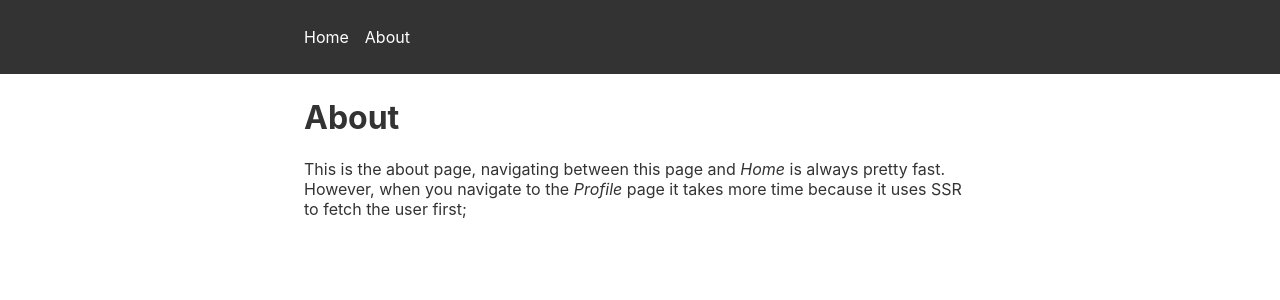
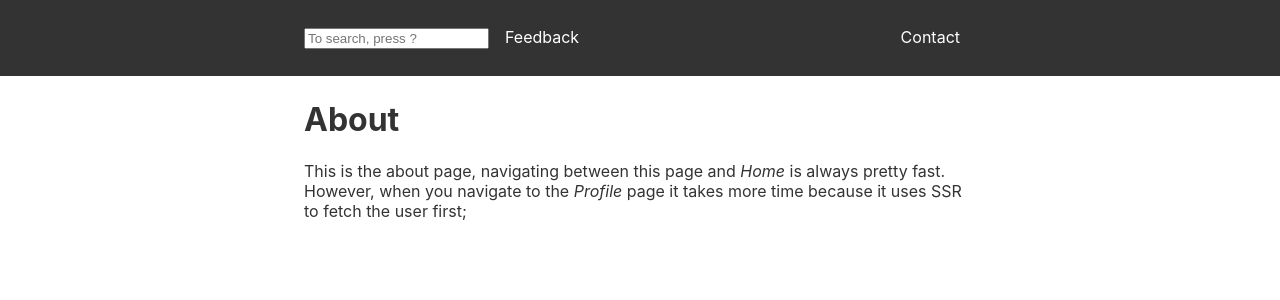
Before and after one commit to bionicles/bp, a Next.js app: page /about in a window 1280 px wide. Shown: the top 300 px of the page. Built offline with nearby package versions, Linux system fonts and the light colour scheme; no server answers.

Commit message:
feat(landing): add Feedback and Contact links to Header; expand e2e tests

```diff
--- a/components/header.js
+++ b/components/header.js
@@ -1,4 +1,4 @@
-import Link from 'next/link'
+import Link from "next/link";
 
 function Header({ user, loading }) {
   return (
@@ -6,35 +6,24 @@ function Header({ user, loading }) {
       <nav>
         <ul>
           <li>
-            <Link href="/">
-              <a>Home</a>
-            </Link>
+            <input type="text" placeholder="To search, press ?" />
           </li>
           <li>
-            <Link href="/about">
-              <a>About</a>
-            </Link>
+            <a href="https://github.com/bionicles/bp/issues/new">Feedback</a>
+          </li>
+          <li>
+            <a href="mailto:bion@bitpharma.com">Contact</a>
           </li>
           {!loading &&
             (user ? (
-              <>
-                <li>
-                  <Link href="/profile">
-                    <a>Client-rendered profile</a>
-                  </Link>
-                </li>
-                <li>
-                  <Link href="/advanced/ssr-profile">
-                    <a>Server rendered profile (advanced)</a>
-                  </Link>
-                </li>
-                <li>
-                  <a href="/api/logout">Logout</a>
-                </li>
-              </>
+              <li>
+                <Link href="/profile">
+                  <a>Profile</a>
+                </Link>
+              </li>
             ) : (
               <li>
-                <a href="/api/login">Login</a>
+                <a href="/auth">Login</a>
               </li>
             ))}
         </ul>
@@ -75,7 +64,7 @@ function Header({ user, loading }) {
         }
       `}</style>
     </header>
-  )
+  );
 }
 
-export default Header
+export default Header;
```
Also changed, not shown: 1 other file (tests, documents, lock files or other folders).
